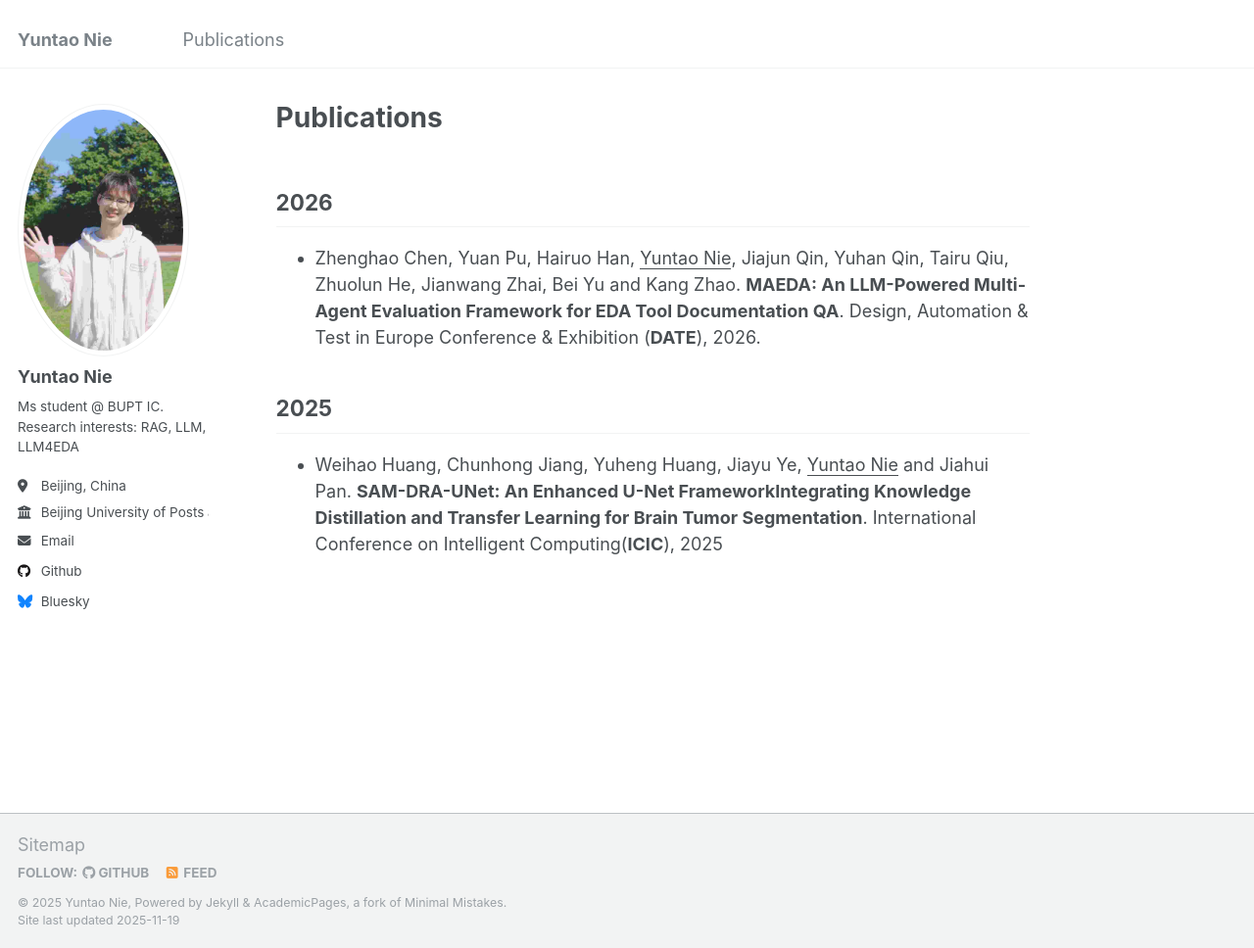
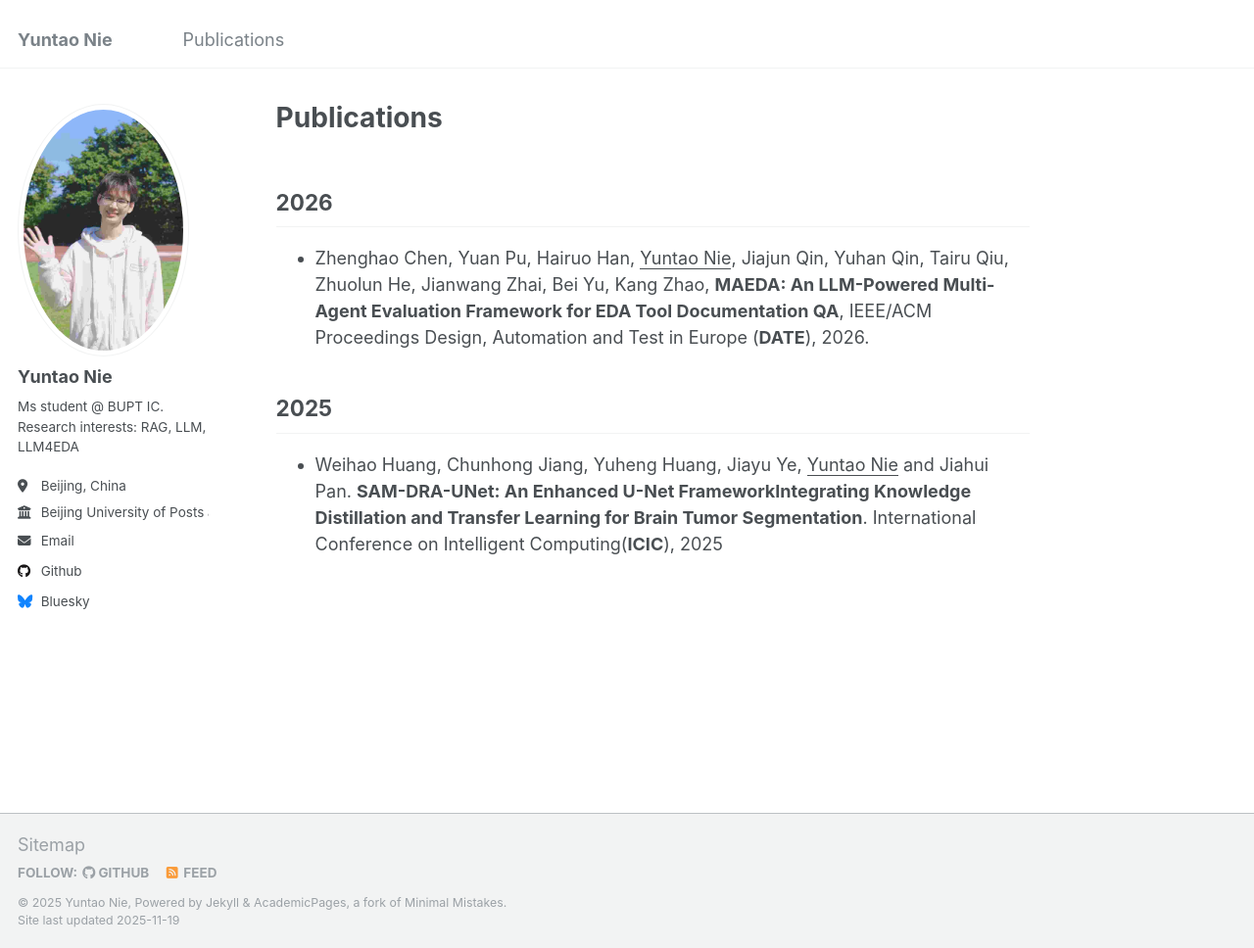
Before and after one commit to 1571859588/1571859588.github.io, a Jekyll site: the page built from _pages/publications.md, in a window 1280 px wide and 968 px high. Shown: the whole window at 98% size. Built offline with Jekyll 4.4.1, drawn with Linux system fonts in a browser that asks for light colours.

Commit message:
lint the 26DATE cite

```diff
--- a/_pages/publications.md
+++ b/_pages/publications.md
@@ -6,7 +6,7 @@ author_profile: true
 
 ## **2026**
 
-- Zhenghao Chen, Yuan Pu, Hairuo Han, <u>Yuntao Nie</u>, Jiajun Qin, Yuhan Qin, Tairu Qiu, Zhuolun He, Jianwang Zhai, Bei Yu and Kang Zhao. **MAEDA: An LLM-Powered Multi-Agent Evaluation Framework for EDA Tool Documentation QA**. Design, Automation & Test in Europe Conference & Exhibition (**DATE**), 2026.
+- Zhenghao Chen, Yuan Pu, Hairuo Han, <u>Yuntao Nie</u>, Jiajun Qin, Yuhan Qin, Tairu Qiu, Zhuolun He, Jianwang Zhai, Bei Yu, Kang Zhao, **MAEDA: An LLM-Powered Multi-Agent Evaluation Framework for EDA Tool Documentation QA**, IEEE/ACM Proceedings Design, Automation and Test in Europe (**DATE**), 2026.
 
 
 
```
